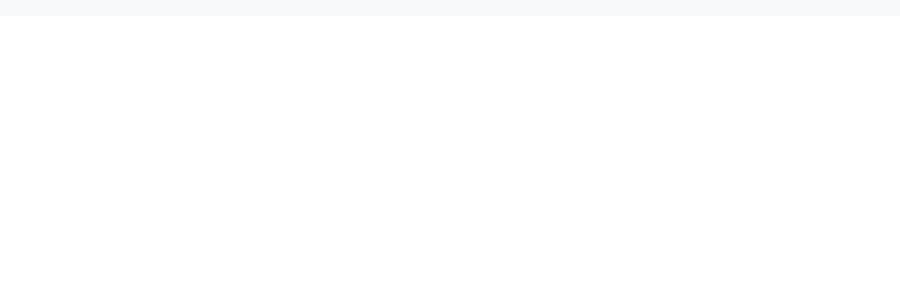
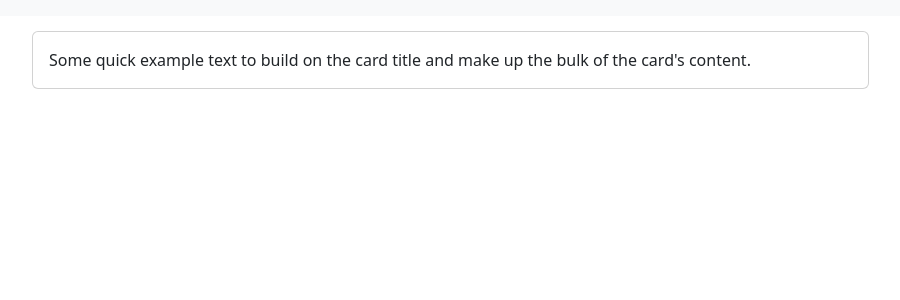
Before and after one commit to zain00abd/bs-react, a Next.js app: page /Haloo in a window 1280 px wide. Shown: the top 300 px of the page, without its empty margins (195-1095 px from the left). Built offline with nearby package versions, Linux system fonts and the light colour scheme.

Commit message:
Update page.tsx

```diff
--- a/app/Haloo/page.tsx
+++ b/app/Haloo/page.tsx
@@ -8,6 +8,15 @@ function Halo() {
                 <div className="container-fluid">
                 </div>
             </nav>
+            <div className="container ">
+                <div className="row-g" style={{ width: "75%", marginLeft: "13%", marginTop: "15px" }}>
+                    <div className="card col-12">
+                        <div className="card-body">
+                            <p className="card-text">Some quick example text to build on the card title and make up the bulk of the card's content.</p>
+                        </div>
+                    </div>
+                </div>
+            </div>
         </>
 
 
```
